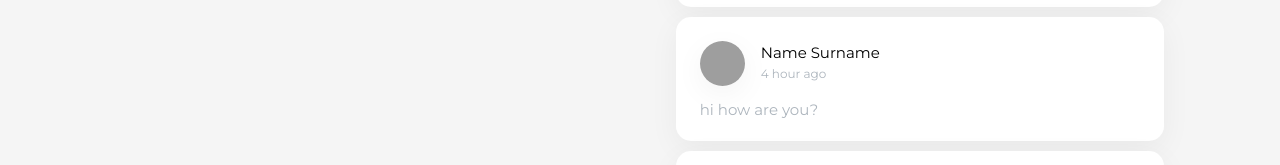
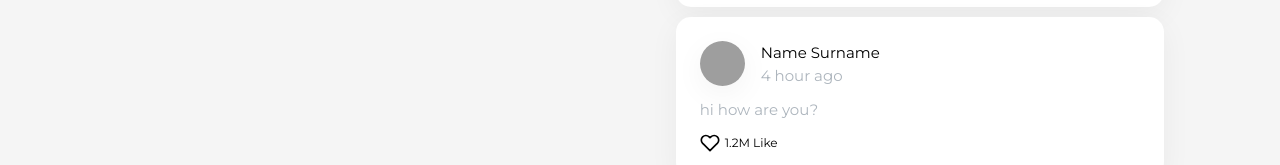
Before and after one commit to l-tasya/social-network, a React (Create React App) app: page /profile in a window 1280 px wide. Shown: the part 633-798 px from the top of the page. Built offline with nearby package versions, Linux system fonts and the light colour scheme; grey boxes are pictures that could not be loaded.

Commit message:
add like icon

```diff
--- a/src/components/Profile/MyPosts/Post/Post.module.scss
+++ b/src/components/Profile/MyPosts/Post/Post.module.scss
@@ -16,15 +16,18 @@
   &__title {
     display: flex;
   }
-  &__buttons{
+
+  &__buttons {
     display: flex;
-    button{
+
+    button {
       width: 25px;
       height: 25px;
       font-family: Montserrat, sans-serif;
       font-size: 12px;
     }
   }
+
   &__name {
     margin: 4px 0 8px;
     font-family: Montserrat, sans-serif;
@@ -34,7 +37,7 @@
 
   &__time {
     font-family: Montserrat, sans-serif;
-    font-size: 12px;
+    font-size: 15px;
   }
 
   &__text {
@@ -43,7 +46,15 @@
 
   }
 
-  &__like {
-    align-self: end;
+  .footer {
+    margin-top: 16px;
+    font-size: 12px;
+    display: flex;
+    align-items: center;
+    color: black;
+
+    &__like {
+      margin-right: 5px;
+    }
   }
 }
--- a/src/components/Profile/MyPosts/Post/Post.tsx
+++ b/src/components/Profile/MyPosts/Post/Post.tsx
@@ -1,5 +1,6 @@
 import React from "react";
 import s from './Post.module.scss'
+import {Heart} from 'react-feather';
 
 type PropsType = {
     message: string,
@@ -19,7 +20,7 @@ const Post: React.FC<PropsType> = (props) => {
             <div className={s.post__text}>
                 <div>{props.message}</div>
             </div>
-
+            <div className={s.footer}><Heart size={20} className={s.footer__like}/>1.2M Like</div>
             {/*<div className={s.post__buttons}>*/}
             {/*    <div>♥</div>*/}
             {/*    12 Like*/}
```
